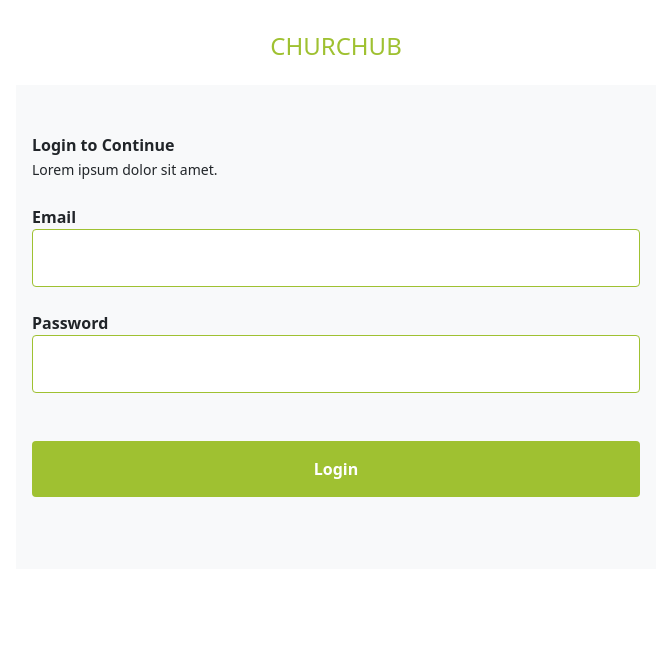
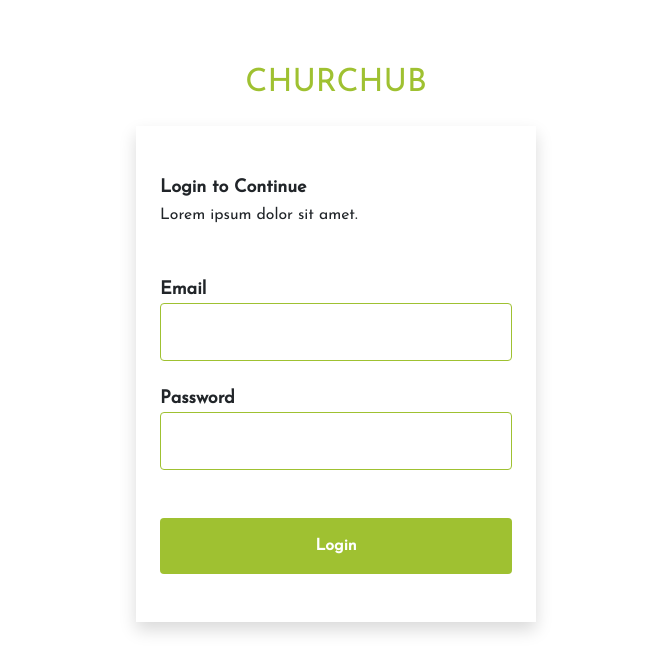
Before and after one commit to Virgold/hubLogin, a plain HTML site: page index.html in a window 1280 px wide. Shown: the whole page, without its empty margins (304-975 px from the left). Drawn offline with nearby package versions, Linux system fonts and the light colour scheme.

Commit message:
added shadow to form container

```diff
--- a/index.html
+++ b/index.html
@@ -10,20 +10,23 @@
 
     <link href="https://cdn.jsdelivr.net/npm/bootstrap@5.0.2/dist/css/bootstrap.min.css" rel="stylesheet"
         integrity="sha384-EVSTQN3/azprG1Anm3QDgpJLIm9Nao0Yz1ztcQTwFspd3yD65VohhpuuCOmLASjC" crossorigin="anonymous">
-    <link rel="stylesheet" href="style.css">
+        <link rel="preconnect" href="https://fonts.googleapis.com">
+        <link rel="preconnect" href="https://fonts.gstatic.com" crossorigin>
+        <link href="https://fonts.googleapis.com/css2?family=Josefin+Sans:wght@100;400&display=swap" rel="stylesheet">
+        <link rel="stylesheet" href="style.css">
 
     <title>LoginForm</title>
 </head>
 
 <body>
-    <div class="container-fluid vh-100 pt-3 p-0">
-        <h4 class="text-center p-3" style="color: #9FC131;">CHURCHUB</h4>
+    <div class="container-fluid vh-100 py-5 p-0">
+        <h4 class="text-center py-3 fs-2" style="color: #9FC131;">CHURCHUB</h4>
 
-        <form class="container bg-light w-50 bg py-5 px-3">
+        <form class="container shadow py-5 px-4" style="width: 400px;">
 
             <p> <b>Login to Continue</b> <br><small>Lorem ipsum dolor sit amet.</small> </p>
 
-            <div class="mb-3 mt-4">
+            <div class="mb-4 mt-5">
                 <label for="xx" class="form-label m-0"> <b>Email</b> </label>
                 <input type="email" class="form-control py-3" id="xx">
             </div>
@@ -32,8 +35,8 @@
                 <label for="FormPassword2" class="form-label m-0"><b>Password</b> </label>
                 <input type="password" class="form-control py-3" id="FormPassword2">
             </div>
-            <div class="">
-                <a href="http://127.0.0.1:5500/index.html#" target="_blank" type="" class="btn form-control loginbtn text-white my-4 py-3"><b>Login</b></a>
+            <div class="mt-5">
+                <a href="http://127.0.0.1:5500/index.html#" target="_blank" type="" class="btn form-control loginbtn text-white py-3"><b>Login</b></a>
             </div>
         </form>
 
--- a/style.css
+++ b/style.css
@@ -1,6 +1,23 @@
-.bg{
+h4 {
+    font-family: 'Josefin Sans', sans-serif;
+}
 
+form{
+    font-family: 'Josefin Sans', sans-serif;
+    font-size: 18px;
 }
+input:-webkit-autofill,
+input:-webkit-autofill:hover,
+input:-webkit-autofill:focus,
+input:-webkit-autofill:active{
+    -webkit-box-shadow: 0 0 0 30px white inset !important;
+}
+
+
+/* .container{
+    box-shadow: 1px 2px 5px #9FC131;
+} */
+
 
 .form-control{
     background-color: white!important;
@@ -24,6 +41,9 @@ button.form-control{
     .container{
       width: 100% !important;
     }
+    /* .container-fluid{
+        margin-top: 2rem!important;
+    } */
   }
 
 
```
Also changed, not shown: login.js (added).
